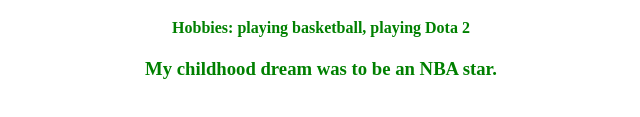
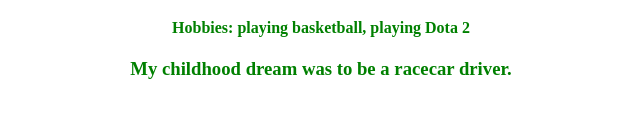
Before and after one commit to ilaynicholas/ilaynicholas.github.io, a plain HTML site: page index.html in a window 1280 px wide. Shown: the part 261-378 px from the top of the page, 319-959 px from the left. Drawn offline with Linux system fonts and the light colour scheme.

Commit message:
modified index.html

```diff
--- a/index.html
+++ b/index.html
@@ -16,7 +16,7 @@
 		</div>
 		<div id="extra">
 			<h4>Hobbies: playing basketball, playing Dota 2</h4>
-			<h3>My childhood dream was to be an NBA star.</h3>
+			<h3>My childhood dream was to be a racecar driver.</h3>
 		</div>
 	</body>
 </html>
```
